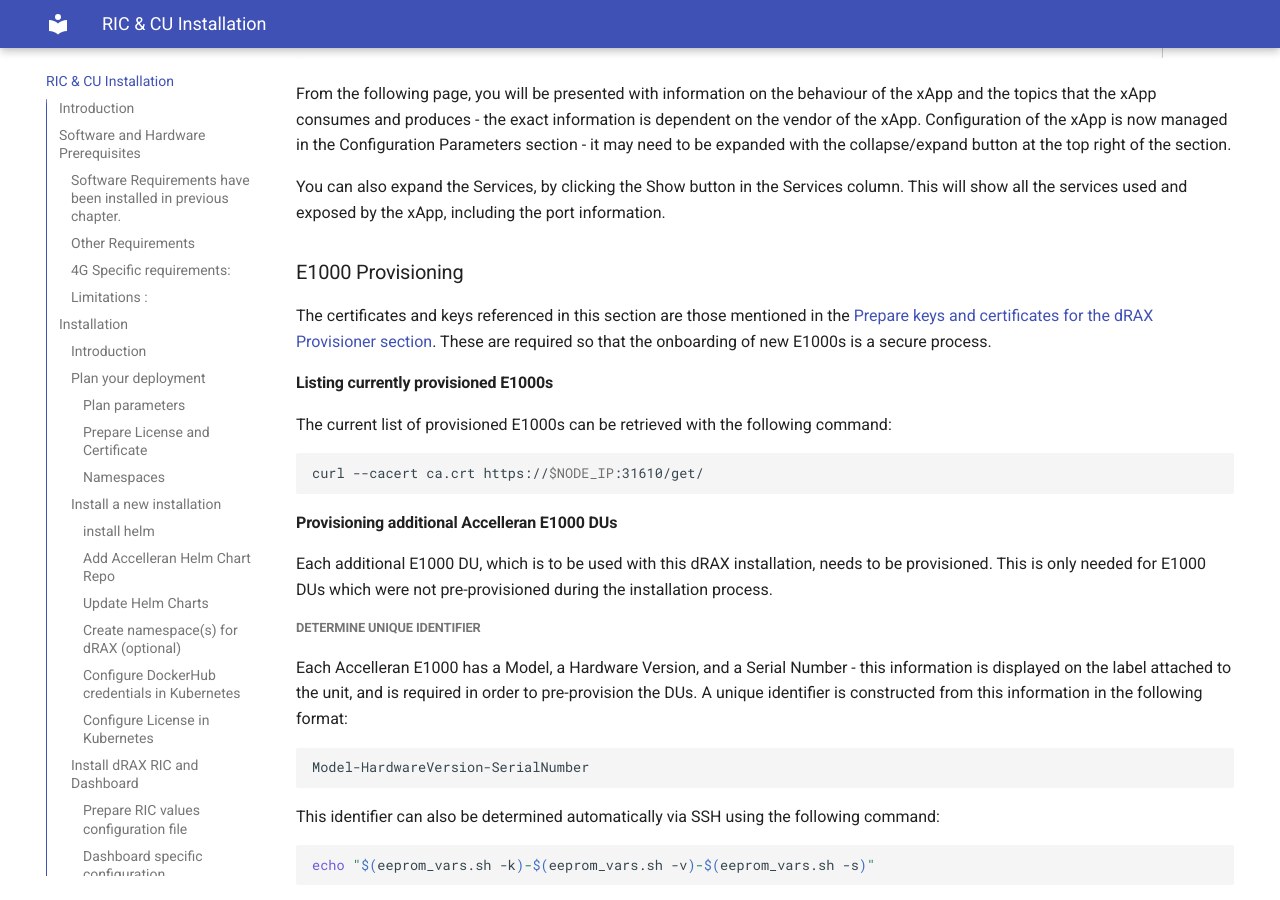
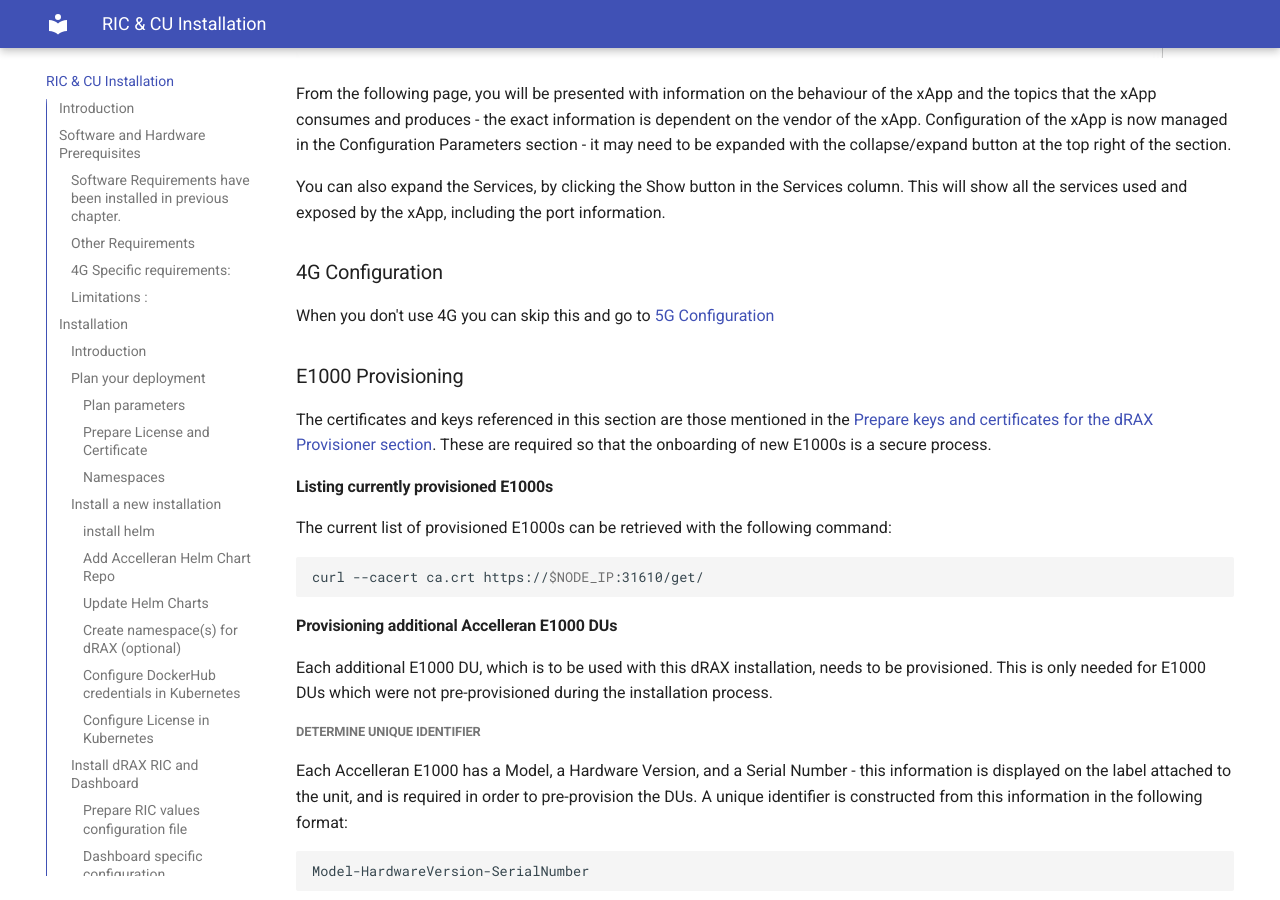
Before and after one commit to accelleran/drax-docs, an MkDocs documentation site: the page built from docs/drax-install/index.md, in a window 1280 px wide and 900 px high, scrolled down 20330 px. Built offline with MkDocs 1.6.1 and Material for MkDocs 9.7.7, drawn with Linux system fonts in a browser that asks for light colours; the version menu is left out.

Commit message:
Update index.md

````diff
--- a/docs/drax-install/index.md
+++ b/docs/drax-install/index.md
@@ -791,6 +791,9 @@ Configuration of the xApp is now managed in the Configuration Parameters section
 You can also expand the Services, by clicking the Show button in the Services column.
 This will show all the services used and exposed by the xApp, including the port information.
 
+### 4G Configuration
+When you don't use 4G you can skip this and go to [5G Configuration](#5G Configuration)
+
 ### E1000 Provisioning
 
 The certificates and keys referenced in this section are those mentioned in the [Prepare keys and certificates for the dRAX Provisioner section](#prepare-keys-and-certificates-for-the-drax-provisioner).
@@ -867,7 +870,7 @@ Use the following command, replacing `$KUBE_IP` with the correct IP for your ins
 curl --cacert ca.crt --cert admin.crt --key admin.key https://_$NODE_IP:31610_/set/E0123-GC01-ACC0123456978901/instance/filter -d du-1
 ```
 
-### 4G RAN Configuration
+#### 4G RAN Configuration
 
 Configuration of the 4G RAN is made simple, intuitive and efficient when using the dRAX Dashboard.
 
````
